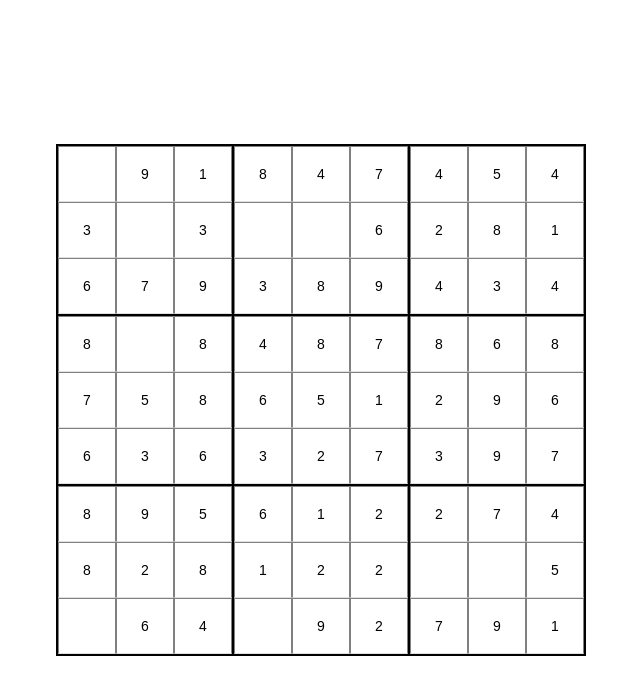
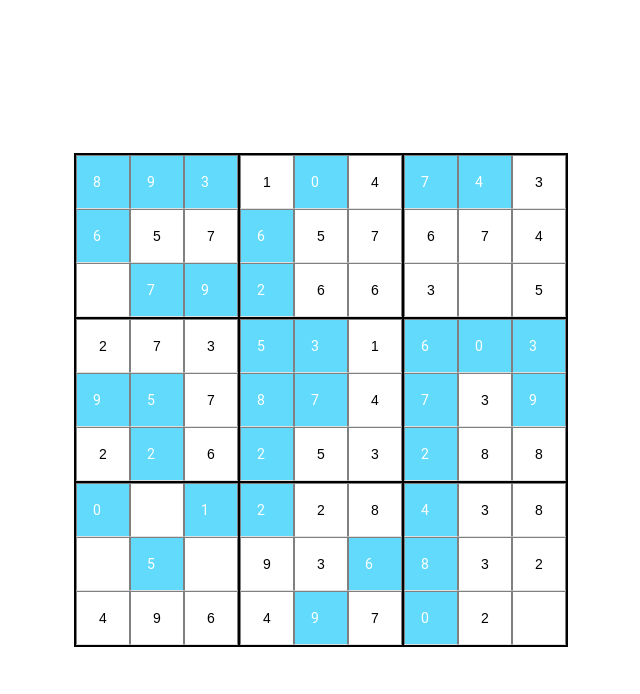
Before and after one commit to Eanam/sudoku_game, a React (Create React App) app: page / in a window 1280 px wide. Shown: the top 694 px of the page, without its empty margins (319-959 px from the left). Built offline with nearby package versions, Linux system fonts and the light colour scheme.

Commit message:
complete ui

```diff
--- a/src/App.css
+++ b/src/App.css
@@ -57,6 +57,12 @@
   border: 1px solid gray;
 }
 
+.NonInputBox {
+  aspect-ratio: 1 / 1;
+  border: 1px solid gray;
+  background-color: #61dafb;
+}
+
 .SudokuInput {
   background: none;
   border: none;
@@ -65,12 +71,20 @@
   height: 20px;
   text-align: center;
   font-size: inherit;
+  padding: 0;
 }
 
 input[type=number]::-webkit-inner-spin-button,
 input[type=number]::-webkit-outer-spin-button {
   -webkit-appearance: none;
   margin: 0;
+}
+
+.SudokuFixedCell {
+  width: 20px;
+  height: 20px;
+  margin: 0;
+  color: white;
 }
 
 @keyframes App-logo-spin {
--- a/src/App.tsx
+++ b/src/App.tsx
@@ -9,7 +9,10 @@ function App() {
     return Array.from({ length: 3 }, () =>
       Array.from({ length: 3 }, () =>
         Array.from({ length: 3 }, () =>
-          Array.from({ length: 3 }, () => Math.floor(Math.random() * 10))
+          Array.from({ length: 3 }, () => ({
+            modifiable: Math.random() < 0.5,
+            value: Math.floor(Math.random() * 10)
+          }))
         )
       )
     );
@@ -18,7 +21,7 @@ function App() {
   const handleCellChange = (rowIndex: number, colIndex: number, cellRowIndex: number, cellColIndex: number, newValue: number) => {
     setSudokuState(prevState => {
       const newState = [...prevState];
-      newState[rowIndex][colIndex][cellRowIndex][cellColIndex] = newValue;
+      newState[rowIndex][colIndex][cellRowIndex][cellColIndex].value = newValue;
       return newState;
     });
   }
--- /dev/null
+++ b/src/bean/SudokuCell.tsx
@@ -0,0 +1,5 @@
+
+export interface SudokuCell {
+    readonly modifiable: boolean;
+    value: number;
+}
--- a/src/components/SudokuPanel.tsx
+++ b/src/components/SudokuPanel.tsx
@@ -1,9 +1,10 @@
 import { TableBody, TableCell, TableContainer, TableRow } from "@mui/material";
 import { useState } from "react";
+import { SudokuCell } from "../bean/SudokuCell";
 
 interface SudokuPanelProps {
     className?: string,
-    array: number[][],
+    array: SudokuCell[][],
     onCellChange: (row: number, col: number, value: number) => void,
 }
 
@@ -29,11 +30,12 @@ function SudokuPanel(props: SudokuPanelProps) {
                                 {
                                     row.map((item, itemIndex) => (
                                         <TableCell
-                                            className="InputBox">
-                                            <input
+                                            className={item.modifiable ? "InputBox" : "NonInputBox"}>
+                                            {item.modifiable &&
+                                                <input
                                                 className="SudokuInput"
                                                 type="number"
-                                                value={item === 0 ? "" : item}
+                                                value={item.value === 0 ? "" : item.value}
                                                 min={1}
                                                 max={9}
                                                 onInput={(e) => {
@@ -43,6 +45,14 @@ function SudokuPanel(props: SudokuPanelProps) {
                                                     }
                                                 }}
                                                 onChange={(e) => handleInputChange(rowIndex, itemIndex, Number(e.target.value) || 0)} />
+                                            }
+
+                                            {
+                                                !item.modifiable &&
+                                                <p className="SudokuFixedCell">
+                                                    {item.value}
+                                                </p>
+                                            }
                                         </TableCell>
                                     ))
                                 }
```
